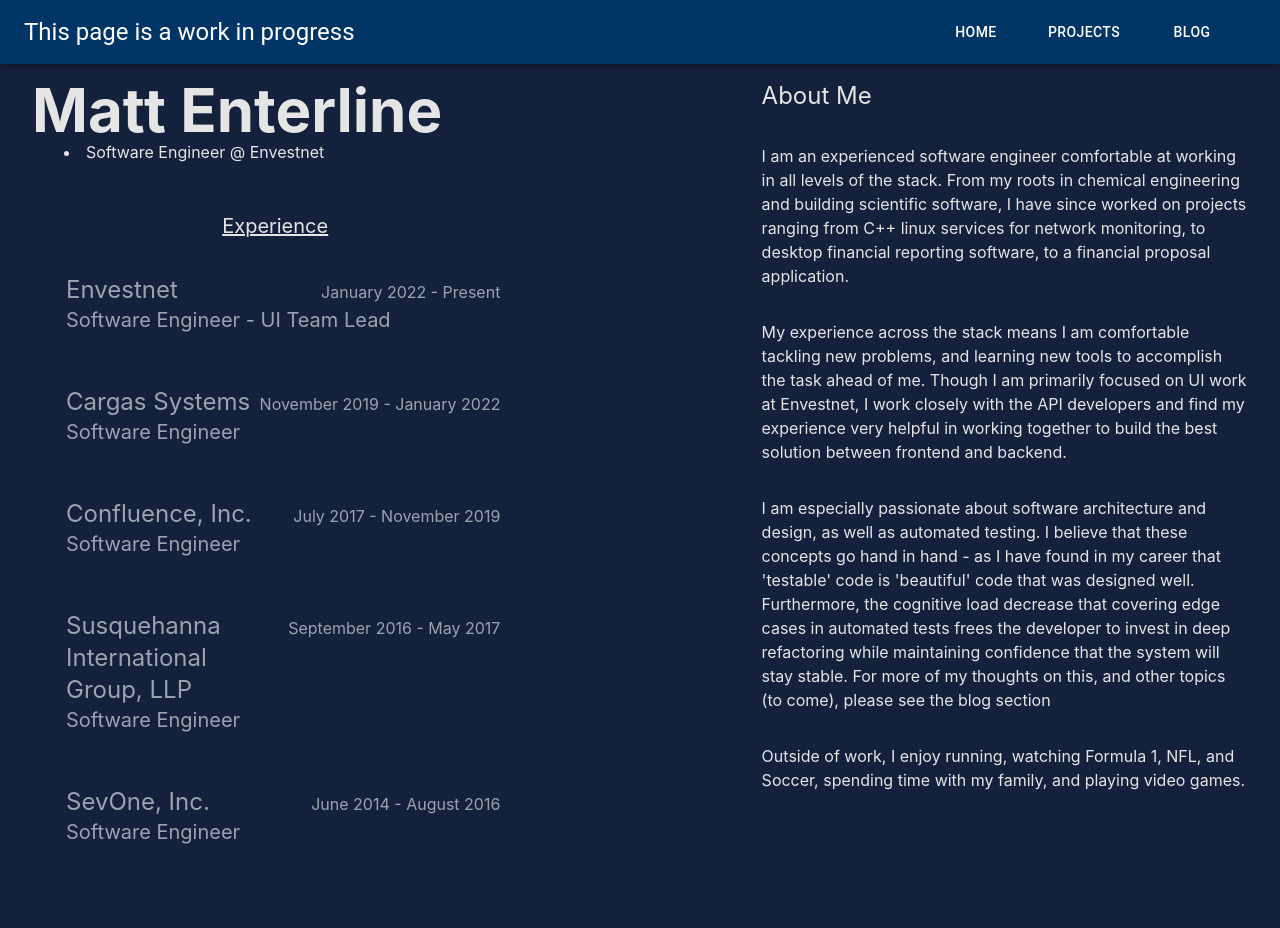
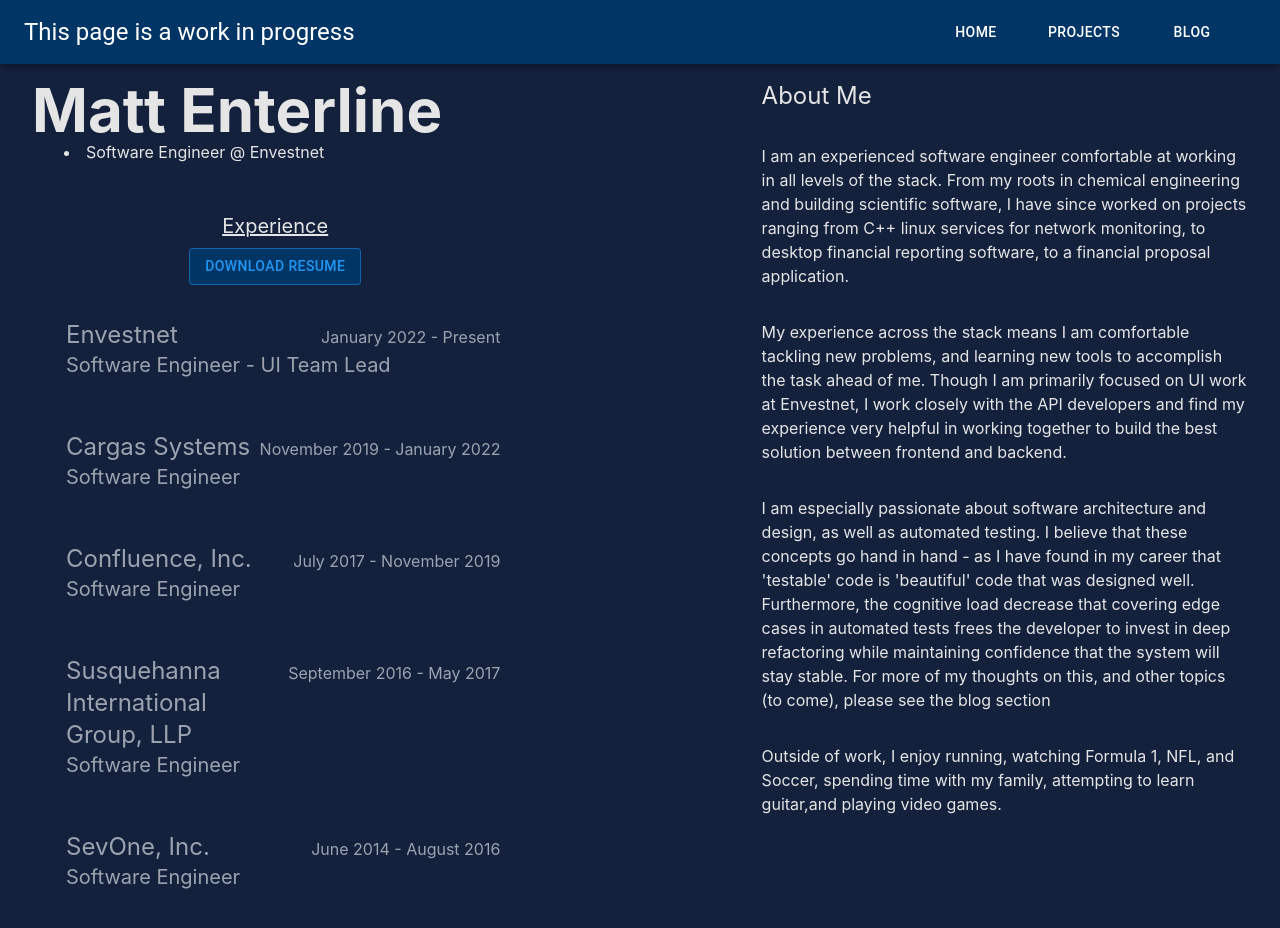
Before and after one commit to menterline/home, a React (Vite) app: page / in a window 1280 px wide. Both pictures are taken after a click on the button "HOME". Shown: the top 928 px of the page. Built offline with nearby package versions, Linux system fonts and the light colour scheme.

Commit message:
Added resume and guitar to about me

```diff
--- a/package.json
+++ b/package.json
@@ -25,6 +25,7 @@
     "tailwindcss": "^3.4.4"
   },
   "devDependencies": {
+    "@types/node": "^20.14.9",
     "@types/react": "^18.2.66",
     "@types/react-dom": "^18.2.22",
     "@typescript-eslint/eslint-plugin": "^7.2.0",
--- a/src/components/AboutMe.tsx
+++ b/src/components/AboutMe.tsx
@@ -28,7 +28,8 @@
       </p>
       <p>
         Outside of work, I enjoy running, watching Formula 1, NFL, and Soccer,
-        spending time with my family, and playing video games.
+        spending time with my family, attempting to learn guitar,and playing
+        video games.
       </p>
     </div>
   );
--- a/src/components/Experience.tsx
+++ b/src/components/Experience.tsx
@@ -1,10 +1,19 @@
 import { jobsList } from "../assets/jobsList";
 import { Jobs } from "./Jobs";
+import MyPDF from "../../public/MatthewEnterline-Resume.pdf";
+import { Button } from "@mui/material";
 
 export function Experience() {
   return (
     <div className="flex flex-col gap-4 justify-center">
-      <h1 className="text-xl underline text-center ">Experience</h1>
+      <div className="flex flex-col gap-2 items-center">
+        <h1 className="text-xl underline">Experience</h1>
+        <Button variant="outlined" sx={{ backgroundColor: "#003566" }}>
+          <a href={MyPDF} download="MatthewEnterline-Resume.pdf">
+            Download Resume
+          </a>
+        </Button>
+      </div>
       <div className="flex flex-col gap-4 pl-4">
         <Jobs jobs={jobsList} />
       </div>
```
Also changed, not shown: 2 other files (tests, documents, lock files or other folders).
